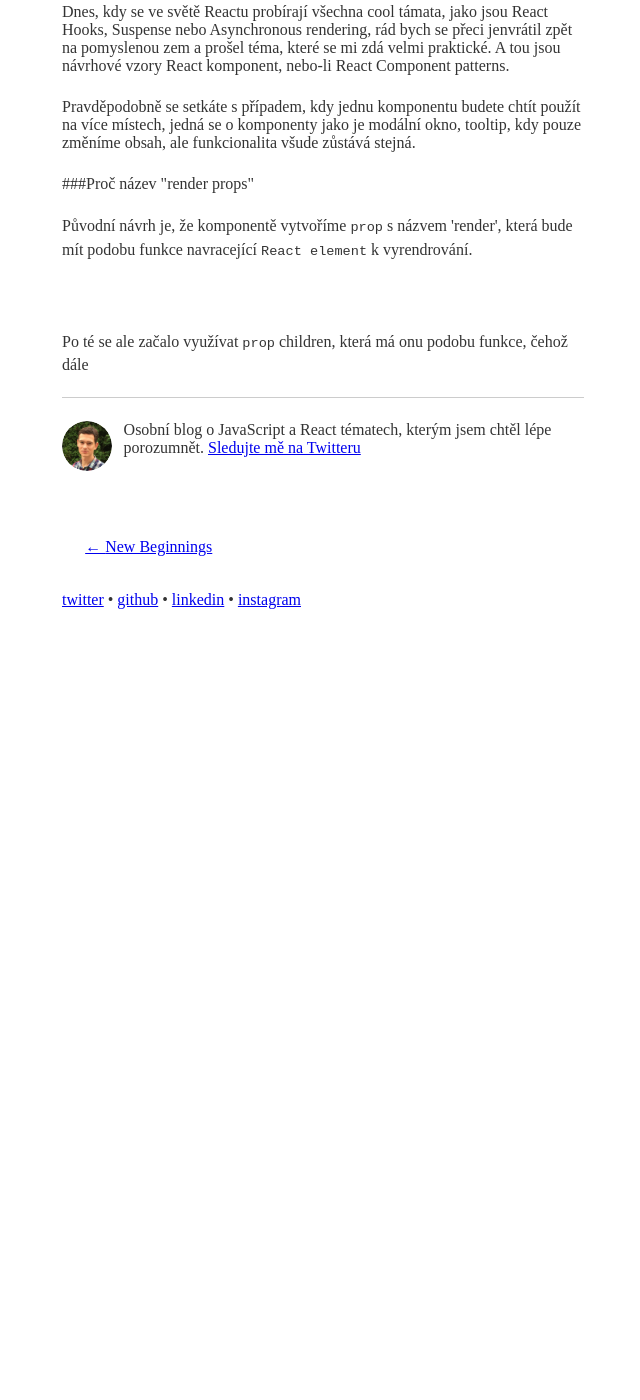
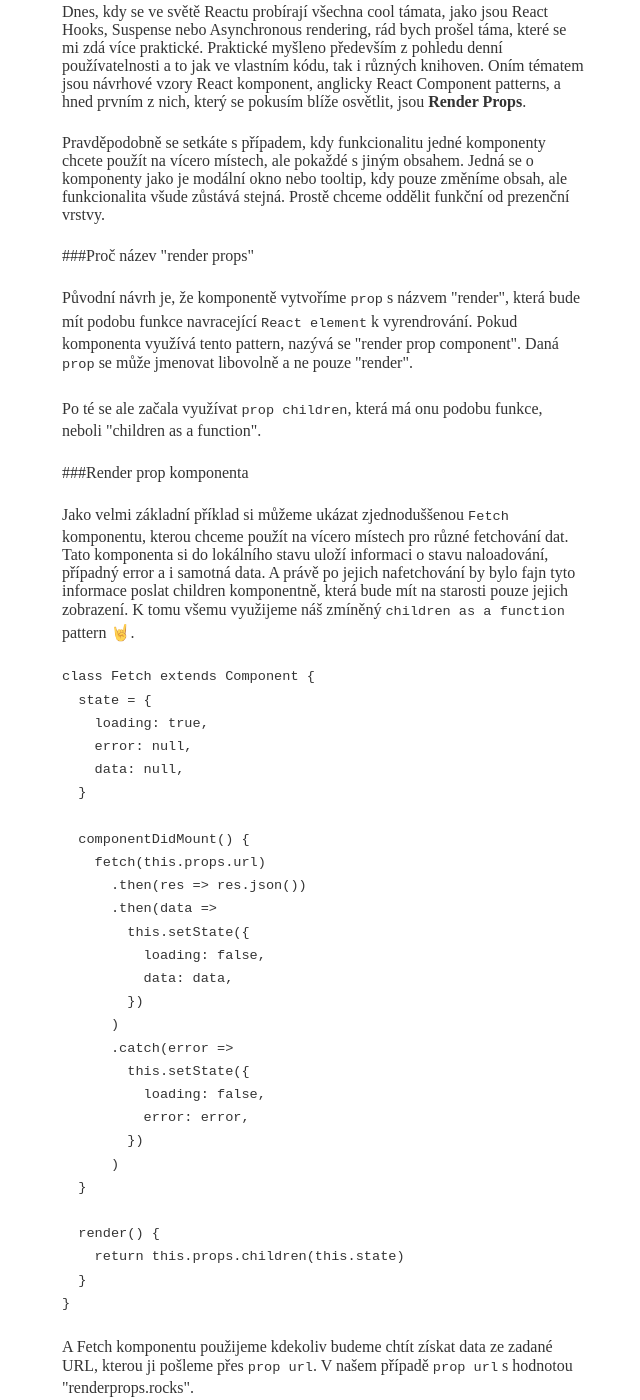
Before and after one commit to PrincAm/adamblazek.com, a Gatsby site: page /render-props/ in a window 1280 px wide. Shown: the part 160-1560 px from the top of the page, without its empty margins (317-957 px from the left). Before the commit the page ends 804 px from the top, so only its background shows below. Built offline with nearby package versions, Linux system fonts and the light colour scheme; Gatsby itself is replaced by a stand-in of ours; some packages are replaced by stand-ins of ours; code samples lack their colours; what typography-theme-fairy-gates would draw is missing.

Commit message:
update render-props article

`````diff
--- a/content/blog/render-props/index.md
+++ b/content/blog/render-props/index.md
@@ -3,20 +3,101 @@ title: Render Props!
 date: '2019-02-05T18:56:51.705Z'
 ---
 
-Dnes, kdy se ve světě Reactu probírají všechna cool támata, jako jsou React Hooks,
-Suspense nebo Asynchronous rendering, rád bych se přeci jenvrátil zpět na pomyslenou
-zem a prošel téma, které se mi zdá velmi praktické. A tou jsou návrhové vzory
-React komponent, nebo-li React Component patterns.
+Dnes, kdy se ve světě Reactu probírají všechna cool támata, jako jsou React
+Hooks, Suspense nebo Asynchronous rendering, rád bych prošel táma, které se mi
+zdá více praktické. Praktické myšleno především z pohledu denní používatelnosti
+a to jak ve vlastním kódu, tak i různých knihoven. Oním tématem jsou návrhové
+vzory React komponent, anglicky React Component patterns, a hned prvním z nich,
+který se pokusím blíže osvětlit, jsou **Render Props**.
 
-Pravděpodobně se setkáte s případem, kdy jednu komponentu budete chtít použít na více místech, jedná
-se o komponenty jako je modální okno, tooltip, kdy pouze změníme obsah, ale funkcionalita všude zůstává stejná.
+Pravděpodobně se setkáte s případem, kdy funkcionalitu jedné komponenty chcete
+použít na vícero místech, ale pokaždé s jiným obsahem. Jedná se o komponenty
+jako je modální okno nebo tooltip, kdy pouze změníme obsah, ale funkcionalita
+všude zůstává stejná. Prostě chceme oddělit funkční od prezenční vrstvy.
 
 ###Proč název "render props"
 
-Původní návrh je, že komponentě vytvoříme `prop` s názvem 'render', která bude mít podobu funkce
-navracející `React element` k vyrendrování.
-````javascript
+Původní návrh je, že komponentě vytvoříme `prop` s názvem "render", která bude
+mít podobu funkce navracející `React element` k vyrendrování. Pokud komponenta
+využívá tento pattern, nazývá se "render prop component". Daná `prop` se může
+jmenovat libovolně a ne pouze "render".
 
-````
+Po té se ale začala využívat `prop children`, která má onu podobu funkce, neboli
+"children as a function".
 
-Po té se ale začalo využívat `prop` children, která má onu podobu funkce,  čehož dále
+###Render prop komponenta
+
+Jako velmi základní příklad si můžeme ukázat zjednoduššenou `Fetch` komponentu,
+kterou chceme použít na vícero místech pro různé fetchování dat. Tato komponenta
+si do lokálního stavu uloží informaci o stavu naloadování, případný error a i
+samotná data. A právě po jejich nafetchování by bylo fajn tyto informace poslat
+children komponentně, která bude mít na starosti pouze jejich zobrazení. K tomu
+všemu využijeme náš zmíněný `children as a function` pattern 🤘.
+
+```javascript
+class Fetch extends Component {
+  state = {
+    loading: true,
+    error: null,
+    data: null,
+  }
+
+  componentDidMount() {
+    fetch(this.props.url)
+      .then(res => res.json())
+      .then(data =>
+        this.setState({
+          loading: false,
+          data: data,
+        })
+      )
+      .catch(error =>
+        this.setState({
+          loading: false,
+          error: error,
+        })
+      )
+  }
+
+  render() {
+    return this.props.children(this.state)
+  }
+}
+```
+
+A Fetch komponentu použijeme kdekoliv budeme chtít získat data ze zadané URL,
+kterou ji pošleme přes `prop url`. V našem případě `prop url` s hodnotou
+"renderprops.rocks".
+
+```javascript
+class App extends Component {
+  render() {
+    return (
+      <div className="App">
+        <Fetch url="renderprops.rocks">
+          {({ loading, error, data }) => {
+            if (error !== null) {
+              console.log(error)
+              return <p>{error.toString()}</p>
+            }
+            return loading ? (
+              <p>'Loading...'</p>
+            ) : (
+              <p>{data.contents.quotes[0].quote}</p>
+            )
+          }}
+        </Fetch>
+      </div>
+    )
+  }
+}
+```
+
+Pomocí destructuringu objektu statu z Fetch komponenty rovnou získáme proměnné
+`loading`, `error` a `data`. Podle nich můžeme vyrendrovat libovolné informace.
+
+###Alternativy Render props
+
+Namísto Render props je možné pro oddělení funkční a prezentační vrstvy použít
+**Higher-Order Components**, leč HOC se mi zdají už jen pro pochopení
+složitější. O nich a dalších tématech zase někdy příště ✌️.
`````
Also changed, not shown: 1 other file.
